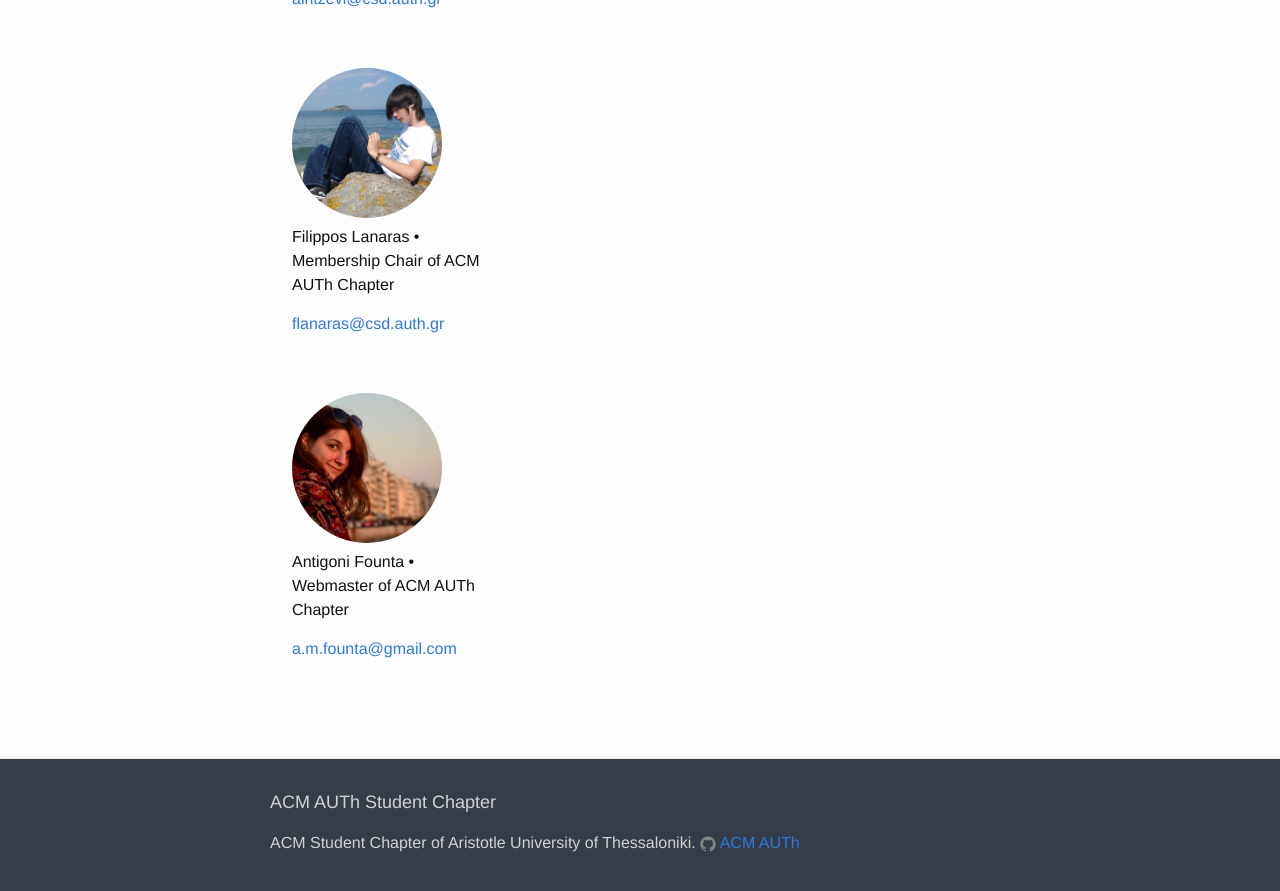
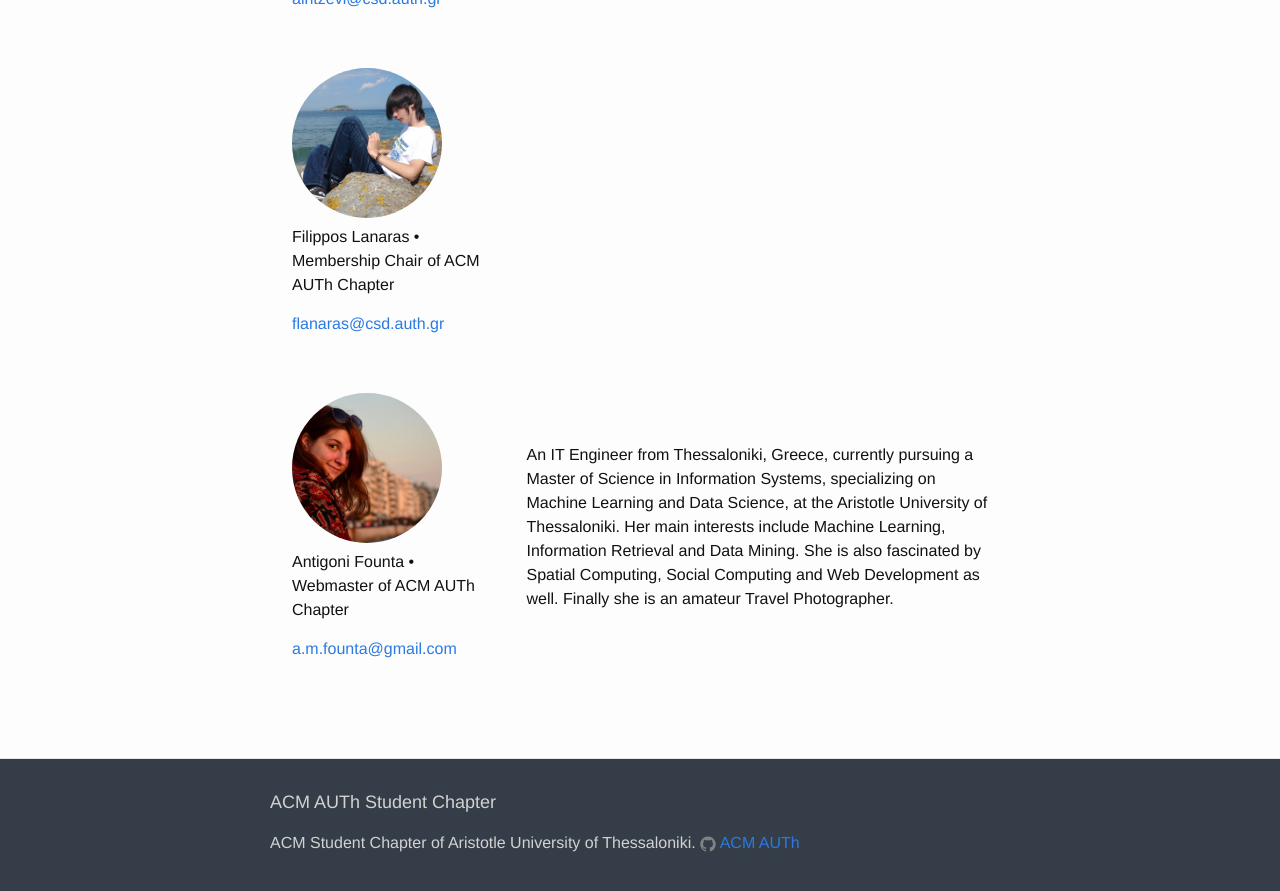
Before and after one commit to stevelaskaridis/acmauth.github.io, a Jekyll site: the page built from people.html, in a window 1280 px wide and 900 px high, scrolled down 1691 px. Shown: the top 891 px of the window. Built offline with Jekyll 4.4.1, drawn with Linux system fonts in a browser that asks for light colours.

Commit message:
Add Antigoni Founta's about text

```diff
--- a/_data/organisers.yml
+++ b/_data/organisers.yml
@@ -44,3 +44,4 @@ Antigoni Founta:
     photo: "../assets/people/antigonifounta.png"
     role: Webmaster of ACM AUTh Chapter
     about: |
+      An IT Engineer from Thessaloniki, Greece, currently pursuing a Master of Science in Information Systems, specializing on Machine Learning and Data Science, at the Aristotle University of Thessaloniki. Her main interests include Machine Learning, Information Retrieval and Data Mining. She is also fascinated by Spatial Computing, Social Computing and Web Development as well. Finally she is an amateur Travel Photographer.
```
